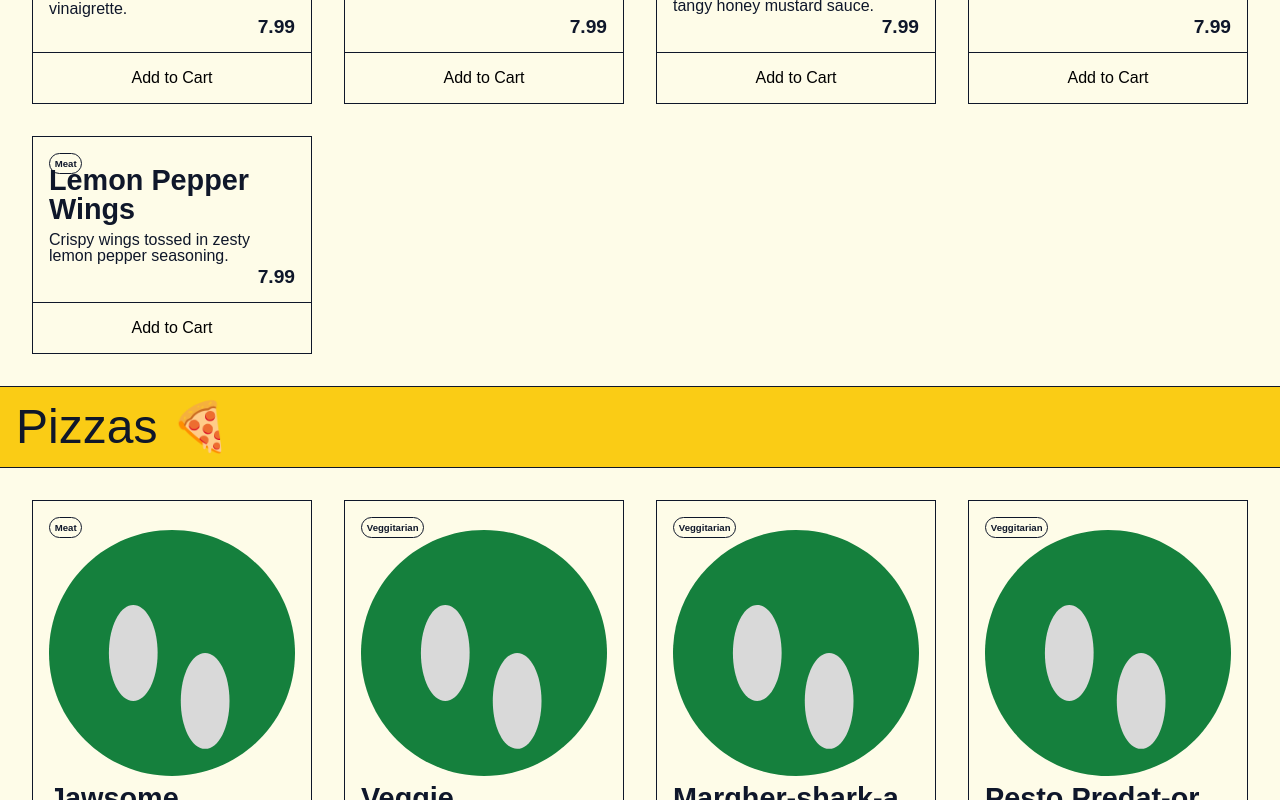
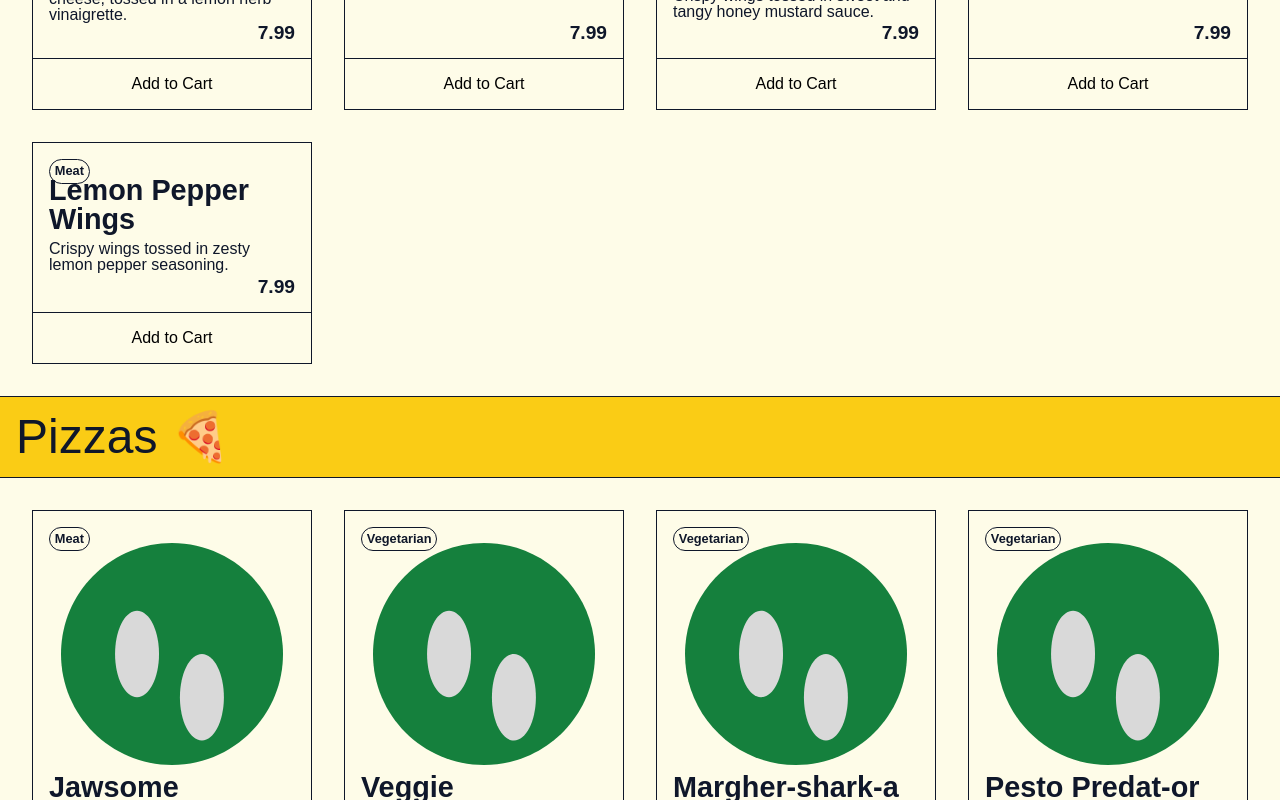
Before and after one commit to kianeblackman/pizza-shark, a React (Vite) app: page /menu in a window 1280 px wide. Shown: the part 880-1680 px from the top of the page. Built offline with nearby package versions, Linux system fonts and the light colour scheme; a web font is replaced by a local one.

Commit message:
animations added to item card

```diff
--- a/src/data/pizzaArr.json
+++ b/src/data/pizzaArr.json
@@ -11,7 +11,7 @@
   {
     "name": "Veggie Sharknado",
     "description": "A tornado of fresh veggies like spinach, mushrooms, and red peppers!",
-    "type": "Veggitarian",
+    "type": "Vegetarian",
     "tag": "pizza",
     "price": 12.99,
     "image": "../../src/assets/svg/pizza.svg"
@@ -19,7 +19,7 @@
   {
     "name": "Margher-shark-a",
     "description": "Simple and classic, with fresh basil, tomatoes, and mozzarella!",
-    "type": "Veggitarian",
+    "type": "Vegetarian",
     "tag": "pizza",
     "price": 11.99,
     "image": "../../src/assets/svg/pizza.svg"
@@ -27,7 +27,7 @@
   {
     "name": "Pesto Predat-or",
     "description": "Basil pesto sauce with roasted red peppers and feta cheese!",
-    "type": "Veggitarian",
+    "type": "Vegetarian",
     "tag": "pizza",
     "price": 12.99,
     "image": "../../src/assets/svg/pizza.svg"
@@ -51,7 +51,7 @@
   {
     "name": "Great White Greek",
     "description": "Kalamata olives, feta cheese, and red onions, oh my!",
-    "type": "Veggitarian",
+    "type": "Vegetarian",
     "tag": "pizza",
     "price": 12.99,
     "image": "../../src/assets/svg/pizza.svg"
@@ -129,7 +129,7 @@
     "image": "../../src/assets/svg/pizza.svg"
   },
   {
-    "name": "Cheesy Hammerhead Breaded",
+    "name": "Cheesy Breaded",
     "description": "A cheesy breadstick crust, loaded with sauce, cheese, and your choice of toppings!",
     "type": "Meat",
     "tag": "pizza",
--- a/src/scss/components/_item-card.scss
+++ b/src/scss/components/_item-card.scss
@@ -5,12 +5,16 @@
   flex-direction: column;
   justify-content: space-between;
   border: colours.$primary-black 1px solid;
+  z-index: 0;
   cursor: pointer;
 
   &:hover {
     background-color: colours.$primary-yellow;
     .add-to-cart {
       background-color: colours.$primary-yellow;
+    }
+    img {
+      animation: rotation 12s infinite linear;
     }
   }
 
@@ -29,8 +33,8 @@
       img {
         display: flex;
         align-self: center;
-        width: 100%;
-        height: 100%;
+        width: 90%;
+        height: 90%;
       }
     }
 
@@ -40,7 +44,7 @@
       gap: 0.5rem;
 
       .item-tag {
-        font-size: 0.6rem;
+        font-size: 0.8rem;
         font-weight: 600;
 
         width: fit-content;
@@ -93,3 +97,12 @@
     }
   }
 }
+
+@keyframes rotation {
+  from {
+    transform: rotate(0deg);
+  }
+  to {
+    transform: rotate(360deg);
+  }
+}
--- a/src/scss/components/_navbar.scss
+++ b/src/scss/components/_navbar.scss
@@ -8,7 +8,7 @@
   position: sticky;
   top: 0px;
   height: 5rem;
-  z-index: 1;
+  z-index: 100;
 
   ul {
     display: flex;
--- a/src/scss/layout/_menu.scss
+++ b/src/scss/layout/_menu.scss
@@ -8,6 +8,7 @@
   }
 
   .menu-item-heading {
+    z-index: 1;
     display: flex;
     position: sticky;
     justify-content: space-between;
```
Also changed, not shown: src/scss/styles.css, 1 other file (tests, documents, lock files or other folders).
